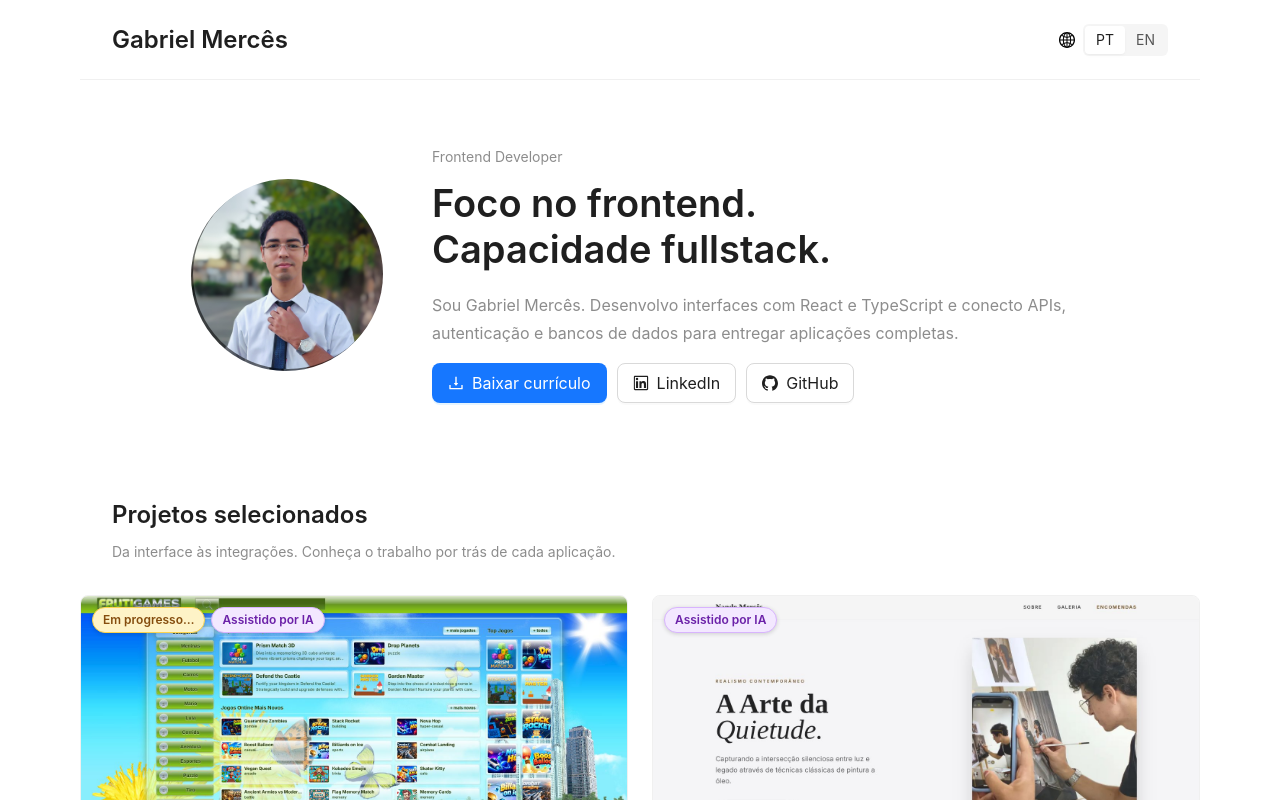
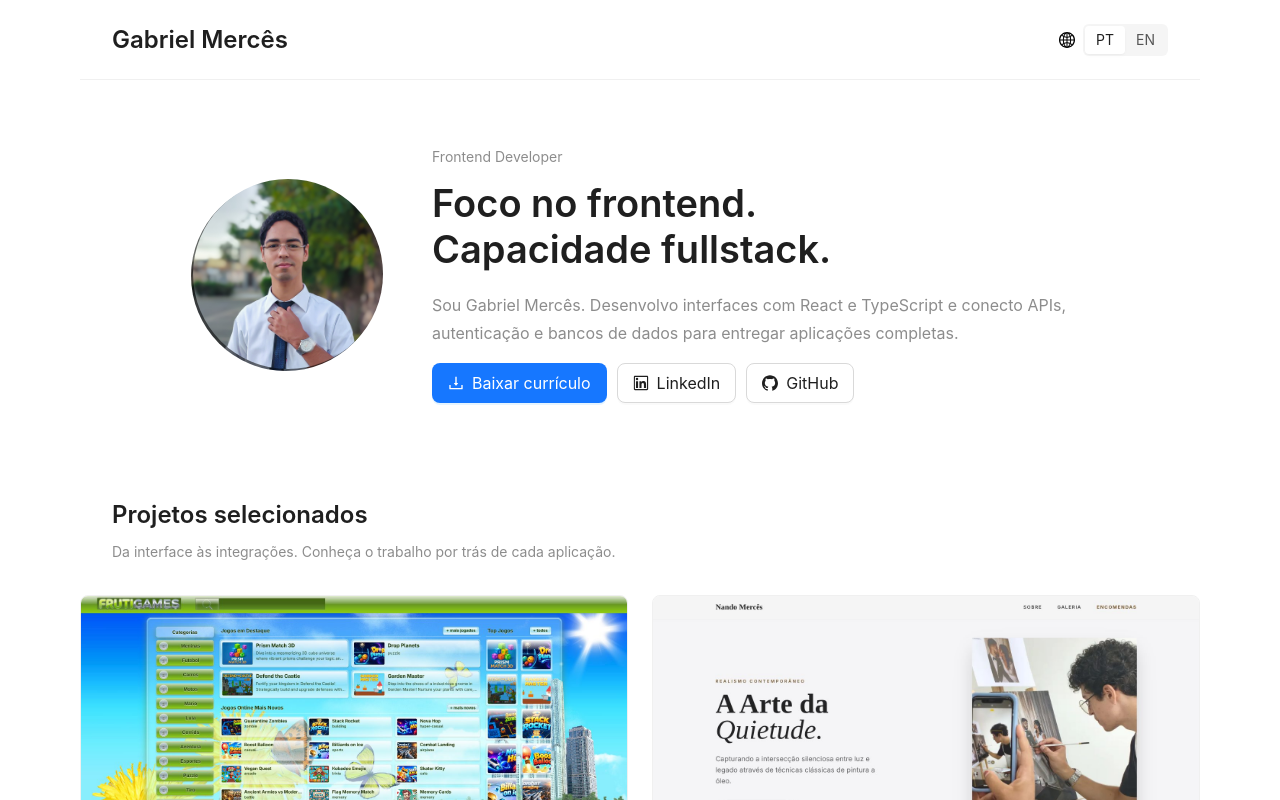
Before and after one commit to diGit-hub/gabriel-merces, a React (Vite) app: page / in a window 1280 px wide. Shown: the top 800 px of the page. Built offline with nearby package versions, Linux system fonts and the light colour scheme.

Commit message:
Position larger project badges at bottom of previews

```diff
--- a/src/index.css
+++ b/src/index.css
@@ -20,7 +20,7 @@
 
 .project-preview-badges {
   position: absolute;
-  inset: 12px 12px auto;
+  inset: auto 12px 12px;
   display: flex;
   flex-wrap: wrap;
   gap: 6px;
@@ -29,11 +29,11 @@
 
 .project-preview-badges .project-preview-badge {
   margin: 0;
-  padding: 3px 10px;
-  border-radius: 999px;
-  font-size: 12px;
+  padding: 4px 12px;
+  border-radius: 6px;
+  font-size: 13px;
   font-weight: 600;
-  line-height: 18px;
+  line-height: 20px;
   white-space: normal;
   box-shadow: 0 1px 4px rgb(0 0 0 / 16%);
 }
```
